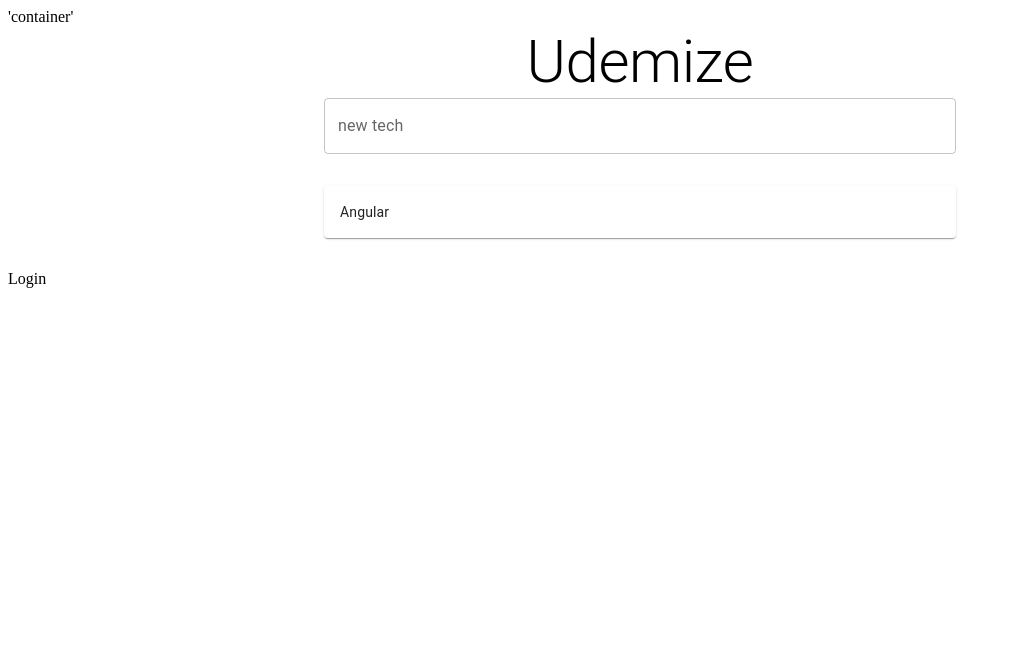
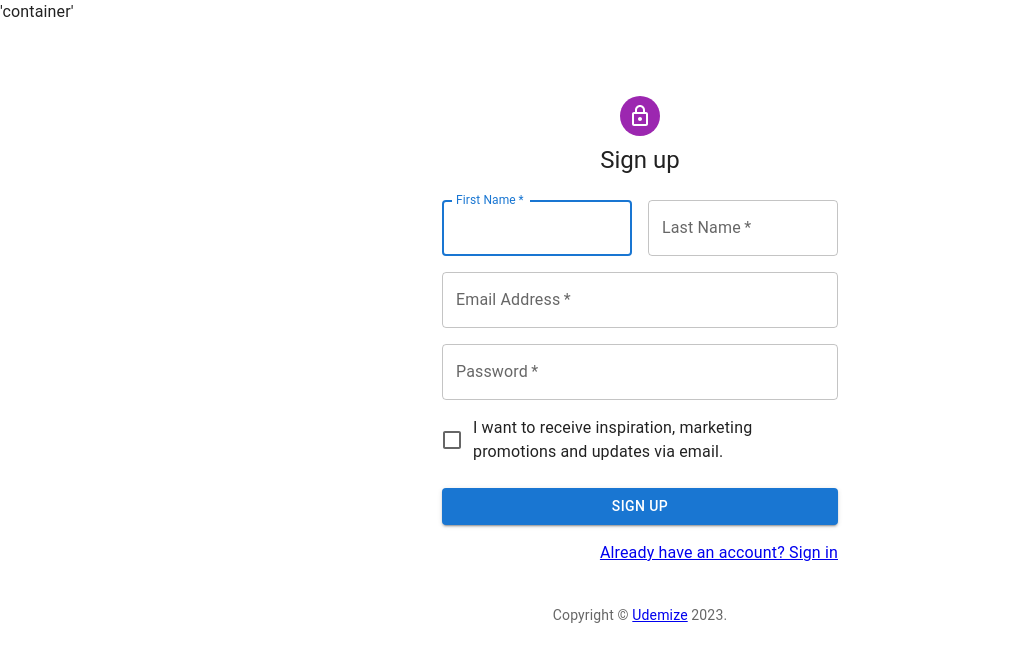
Before and after one commit to TeamPikaPika/udemize, a React app: page /signup in a window 1280 px wide. Shown: the top 662 px of the page, without its empty margins (0-1020 px from the left). Built offline with nearby package versions, Linux system fonts and the light colour scheme.

Commit message:
feat: added login/signup

```diff
--- a/package.json
+++ b/package.json
@@ -13,12 +13,14 @@
   "dependencies": {
     "@emotion/react": "^11.11.1",
     "@emotion/styled": "^11.11.0",
+    "@mui/icons-material": "^5.14.0",
     "@mui/material": "^5.13.7",
     "dotenv": "^16.3.1",
     "express": "^4.18.2",
     "openai": "^3.3.0",
     "react": "^18.2.0",
     "react-dom": "^18.2.0",
+    "react-router-dom": "^6.14.1",
     "ts-loader": "^9.4.4"
   },
   "devDependencies": {
--- a/src/App.tsx
+++ b/src/App.tsx
@@ -1,11 +1,46 @@
 import { FC } from 'react'
 import Container from './components/Container'
+import ErrorPage from './components/ErrorPage'
+import Signup from './components/Signup'
+import Login from './components/Login'
+import Dashboard from "./components/Dashboard"
+import ProtectedRoutes from './ProtectedRoutes'
+import { createBrowserRouter, RouterProvider } from 'react-router-dom'
+
+//creating router for client side rendering
+const router = createBrowserRouter([
+  {
+    path: '/',
+    element: <Container />,
+    errorElement: <ErrorPage />,
+    children: [
+      {
+        path: 'signup',
+        element: <Signup />
+      },
+      {
+        index: true,
+        element: <Login />
+      },
+      {
+        element: <ProtectedRoutes />,
+        children: [
+          {
+            path: 'dashboard',
+            element: <Dashboard />
+          }
+
+        ]
+
+      }
+
+    ]
+  }
+])
 
 const App: FC = () => {
   return (
-    <div className="app">
-      <Container />
-    </div>
+    <RouterProvider router={router}/>
     )
 }
 
--- /dev/null
+++ b/src/ProtectedRoutes.tsx
@@ -0,0 +1,14 @@
+import { Navigate, Outlet } from 'react-router-dom';
+
+const useAuth = () => {
+	const user = { loggedIn: false };
+	return user && user.loggedIn;
+};
+
+const ProtectedRoutes = () => {
+	const isAuth = useAuth();
+	return isAuth ? <Outlet /> : <Navigate to="/" />;
+};
+
+
+export default ProtectedRoutes
--- a/src/components/Container.tsx
+++ b/src/components/Container.tsx
@@ -1,15 +1,19 @@
-import { FC } from 'react'
-import Dashboard from "./Dashboard"
-import Login from "./Login"
+import { FC } from 'react';
+import Dashboard from './Dashboard';
+import Login from './Login';
+import Signup from './Signup';
+import { Outlet, Link } from 'react-router-dom';
 
 const Container: FC = () => {
-  return (
-    <div className="container">
-      'container'
-      <Dashboard />
-      <Login />
-   </div>
- )
-}
+	return (
+		<div className="container">
+			'container'
+			<Outlet />
+			{/* <Dashboard /> */}
+			{/* <Login /> */}
+			{/* <Signup /> */}
+		</div>
+	);
+};
 
-export default Container
+export default Container;
--- /dev/null
+++ b/src/components/ErrorPage.tsx
@@ -0,0 +1,27 @@
+import { useRouteError } from "react-router-dom";
+import { FC } from 'react'
+
+//more userfriendly error page
+
+const ErrorPage: FC = () => {
+
+  //error has an unkonwn type here
+
+  const error: unknown = useRouteError();
+  console.error(error);
+
+  return (
+    <div id="error-page">
+      <h1>Oops!</h1>
+      <p>Sorry, an unexpected error has occurred.</p>
+      <p>
+      <i>
+          {(error as Error)?.message ||
+            (error as { statusText?: string })?.statusText}
+        </i>
+      </p>
+    </div>
+  );
+}
+
+export default ErrorPage
--- a/src/components/Login.tsx
+++ b/src/components/Login.tsx
@@ -1,7 +1,127 @@
-import { FC } from 'react';
+import { useState, SyntheticEvent, FC } from 'react';
+import { Link } from 'react-router-dom';
+import Avatar from '@mui/material/Avatar';
+import Button from '@mui/material/Button';
+import CssBaseline from '@mui/material/CssBaseline';
+import TextField from '@mui/material/TextField';
+import FormControlLabel from '@mui/material/FormControlLabel';
+import Checkbox from '@mui/material/Checkbox';
+// import Link from '@mui/material/Link';
+import Grid from '@mui/material/Grid';
+import Box from '@mui/material/Box';
+import LockOutlinedIcon from '@mui/icons-material/LockOutlined';
+import Typography from '@mui/material/Typography';
+import Container from '@mui/material/Container';
+import { createTheme, ThemeProvider } from '@mui/material/styles';
+
+/*
+Copyright Component
+*/
+
+function Copyright(props: any) {
+	return (
+		<Typography
+			variant="body2"
+			color="text.secondary"
+			align="center"
+			{...props}
+		>
+			{'Copyright © '}
+			<Link color="inherit" to="https://udemize.com/">
+				Udemize
+			</Link>{' '}
+			{new Date().getFullYear()}
+			{'.'}
+		</Typography>
+	);
+}
+
+/*
+Login component
+*/
 
 const Login: FC = () => {
-	return <div className="login">Login</div>;
+	/*
+  Submit handler, shoots a request to backend to verify user
+*/
+	const handleSubmit = (event: React.FormEvent<HTMLFormElement>) => {
+		event.preventDefault();
+		const data = new FormData(event.currentTarget);
+		console.log({
+			email: data.get('email'),
+			password: data.get('password'),
+		});
+		/*
+    TODO fetch request to back end to confirm user id
+    */
+	};
+
+	return (
+		<Container component="main" maxWidth="xs">
+			<CssBaseline />
+			<Box
+				sx={{
+					marginTop: 8,
+					display: 'flex',
+					flexDirection: 'column',
+					alignItems: 'center',
+				}}
+			>
+				<Avatar sx={{ m: 1, bgcolor: 'secondary.main' }}>
+					<LockOutlinedIcon />
+				</Avatar>
+				<Typography component="h1" variant="h5">
+					Sign in
+				</Typography>
+				<Box component="form" onSubmit={handleSubmit} noValidate sx={{ mt: 1 }}>
+					<TextField
+						margin="normal"
+						required
+						fullWidth
+						id="email"
+						label="Email Address"
+						name="email"
+						autoComplete="email"
+						autoFocus
+					/>
+					<TextField
+						margin="normal"
+						required
+						fullWidth
+						name="password"
+						label="Password"
+						type="password"
+						id="password"
+						autoComplete="current-password"
+					/>
+					<FormControlLabel
+						control={<Checkbox value="remember" color="primary" />}
+						label="Remember me"
+					/>
+					<Button
+						type="submit"
+						fullWidth
+						variant="contained"
+						sx={{ mt: 3, mb: 2 }}
+					>
+						Sign In
+					</Button>
+					<Grid container>
+						<Grid item xs>
+							{/* <Link href="#" variant="body2">
+                  Forgot password?
+                </Link> */}
+						</Grid>
+						<Grid item>
+							{/* <Link href="#" variant="body2"> */}
+							<Link to="signup">{"Don't have an account? Sign Up"}</Link>
+						</Grid>
+					</Grid>
+				</Box>
+			</Box>
+			<Copyright sx={{ mt: 8, mb: 4 }} />
+		</Container>
+	);
 };
 
 export default Login;
--- /dev/null
+++ b/src/components/Signup.tsx
@@ -0,0 +1,160 @@
+import * as React from 'react';
+import { Link } from 'react-router-dom';
+import Avatar from '@mui/material/Avatar';
+import Button from '@mui/material/Button';
+import CssBaseline from '@mui/material/CssBaseline';
+import TextField from '@mui/material/TextField';
+import FormControlLabel from '@mui/material/FormControlLabel';
+import Checkbox from '@mui/material/Checkbox';
+// import Link from '@mui/material/Link';
+import Grid from '@mui/material/Grid';
+import Box from '@mui/material/Box';
+import LockOutlinedIcon from '@mui/icons-material/LockOutlined';
+import Typography from '@mui/material/Typography';
+import Container from '@mui/material/Container';
+import { createTheme, ThemeProvider } from '@mui/material/styles';
+
+
+/*
+  Copyright component for beneath singup form
+*/
+
+function Copyright(props: any) {
+	return (
+		<Typography
+			variant="body2"
+			color="text.secondary"
+			align="center"
+			{...props}
+		>
+			{'Copyright © '}
+			<Link color="inherit" to="https://udemize.com/">
+				Udemize
+			</Link>{' '}
+			{new Date().getFullYear()}
+			{'.'}
+		</Typography>
+	);
+}
+
+
+
+/*
+  Signup form, if users don't have username
+*/
+
+export default function SignUp() {
+
+  /*
+  submit handler, to add new user to db
+  */
+	const handleSubmit = (event: React.FormEvent<HTMLFormElement>) => {
+		event.preventDefault();
+		const data = new FormData(event.currentTarget);
+		console.log({
+			email: data.get('email'),
+			password: data.get('password'),
+    });
+
+    /*
+    TODO: fetch request to backend to confirm new user added
+    */
+	};
+
+	return (
+			<Container component="main" maxWidth="xs">
+				<CssBaseline />
+				<Box
+					sx={{
+						marginTop: 8,
+						display: 'flex',
+						flexDirection: 'column',
+						alignItems: 'center',
+					}}
+				>
+					<Avatar sx={{ m: 1, bgcolor: 'secondary.main' }}>
+						<LockOutlinedIcon />
+					</Avatar>
+					<Typography component="h1" variant="h5">
+						Sign up
+					</Typography>
+					<Box
+						component="form"
+						noValidate
+						onSubmit={handleSubmit}
+						sx={{ mt: 3 }}
+					>
+						<Grid container spacing={2}>
+							<Grid item xs={12} sm={6}>
+								<TextField
+									autoComplete="given-name"
+									name="firstName"
+									required
+									fullWidth
+									id="firstName"
+									label="First Name"
+									autoFocus
+								/>
+							</Grid>
+							<Grid item xs={12} sm={6}>
+								<TextField
+									required
+									fullWidth
+									id="lastName"
+									label="Last Name"
+									name="lastName"
+									autoComplete="family-name"
+								/>
+							</Grid>
+							<Grid item xs={12}>
+								<TextField
+									required
+									fullWidth
+									id="email"
+									label="Email Address"
+									name="email"
+									autoComplete="email"
+								/>
+							</Grid>
+							<Grid item xs={12}>
+								<TextField
+									required
+									fullWidth
+									name="password"
+									label="Password"
+									type="password"
+									id="password"
+									autoComplete="new-password"
+								/>
+							</Grid>
+							<Grid item xs={12}>
+								<FormControlLabel
+									control={
+										<Checkbox value="allowExtraEmails" color="primary" />
+									}
+									label="I want to receive inspiration, marketing promotions and updates via email."
+								/>
+							</Grid>
+						</Grid>
+						<Button
+							type="submit"
+							fullWidth
+							variant="contained"
+							sx={{ mt: 3, mb: 2 }}
+						>
+							Sign Up
+						</Button>
+						<Grid container justifyContent="flex-end">
+							<Grid item>
+								{/* <Link href="#" variant="body2">
+                  Already have an account? Sign in
+                </Link> */}
+								<Link to="../">Already have an account? Sign in</Link>
+							</Grid>
+						</Grid>
+					</Box>
+				</Box>
+				<Copyright sx={{ mt: 5 }} />
+			</Container>
+	);
+}
--- a/src/components/TechTable.tsx
+++ b/src/components/TechTable.tsx
@@ -56,6 +56,7 @@
 			<TableCell component="th" scope="row">
 				{ele.techName}
 			</TableCell>
+
 		</TableRow>
   ));
 
--- a/src/index.tsx
+++ b/src/index.tsx
@@ -1,6 +1,7 @@
 import React from 'react';
 import { createRoot } from 'react-dom/client'
 import App from './App';
+
 
 const root = createRoot(document.getElementById('root'));
 root.render(
--- a/webpack.config.js
+++ b/webpack.config.js
@@ -48,7 +48,7 @@
 		open: true,
 		historyApiFallback: true,
 		proxy: {
-			'/': 'http://localhost:3000',
+			'/api/': 'http://localhost:3000',
 			secure: true,
 			changeOrigin: true,
 		},
```
Also changed, not shown: 1 other file (tests, documents, lock files or other folders).
